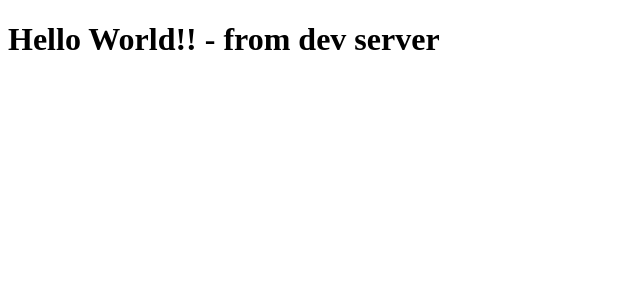
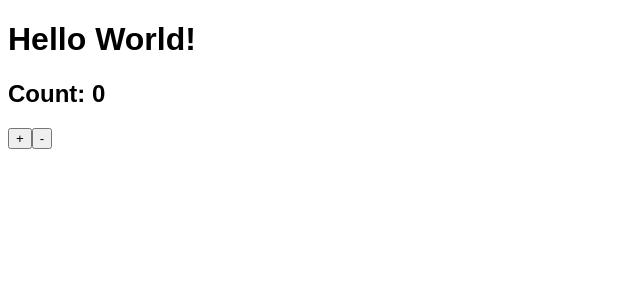
Before and after one commit to frozenplanet14/react-boilerplate, a React app: page / in a window 1280 px wide. Shown: the top 300 px of the page, without its empty margins (0-640 px from the left). Built offline with nearby package versions, Linux system fonts and the light colour scheme.

Commit message:
Basic react app with state and style

```diff
--- a/package.json
+++ b/package.json
@@ -25,10 +25,13 @@
   "devDependencies": {
     "@babel/cli": "^7.11.6",
     "@babel/core": "^7.11.6",
+    "@babel/plugin-proposal-class-properties": "^7.10.4",
     "@babel/preset-env": "^7.11.5",
     "@babel/preset-react": "^7.10.4",
     "babel-loader": "^8.1.0",
+    "css-loader": "^4.2.2",
     "html-webpack-plugin": "^4.4.1",
+    "style-loader": "^1.2.1",
     "webpack": "^4.44.1",
     "webpack-cli": "^3.3.12",
     "webpack-dev-server": "^3.11.0",
--- a/src/App.js
+++ b/src/App.js
@@ -1,8 +1,19 @@
 import React from 'react';
 
 class App extends React.Component {
+  state = {
+    count: 0,
+  };
+
   render() {
-    return <h1>Hello World!! - from dev server</h1>;
+    return (
+      <div>
+        <h1>Hello World!</h1>
+        <h2>Count: {this.state.count}</h2>
+        <button onClick={() => this.setState((state) => ({ count: state.count + 1 }))}>+</button>
+        <button onClick={() => this.setState((state) => ({ count: state.count - 1 }))}>-</button>
+      </div>
+    );
   }
 }
 
--- a/src/index.js
+++ b/src/index.js
@@ -1,5 +1,6 @@
 import React from 'react';
 import ReactDom from 'react-dom';
 import App from './App';
+import './style.css';
 
 ReactDom.render(<App />, document.getElementById('app'));
--- /dev/null
+++ b/src/style.css
@@ -0,0 +1,5 @@
+html {
+  box-sizing: border-box;
+  font-size: 16px;
+  font-family: sans-serif;
+}
--- a/webpack.config.base.js
+++ b/webpack.config.base.js
@@ -15,7 +15,13 @@ module.exports = {
         exclude: /node_modules/,
         options: {
           presets: ['@babel/preset-env', '@babel/preset-react'],
+          plugins: ['@babel/plugin-proposal-class-properties'],
         },
+      },
+      {
+        test: /\.css$/,
+        use: ['style-loader', 'css-loader'],
+        exclude: /node_modules/,
       },
     ],
   },
```
Also changed, not shown: 1 other file (tests, documents, lock files or other folders).
